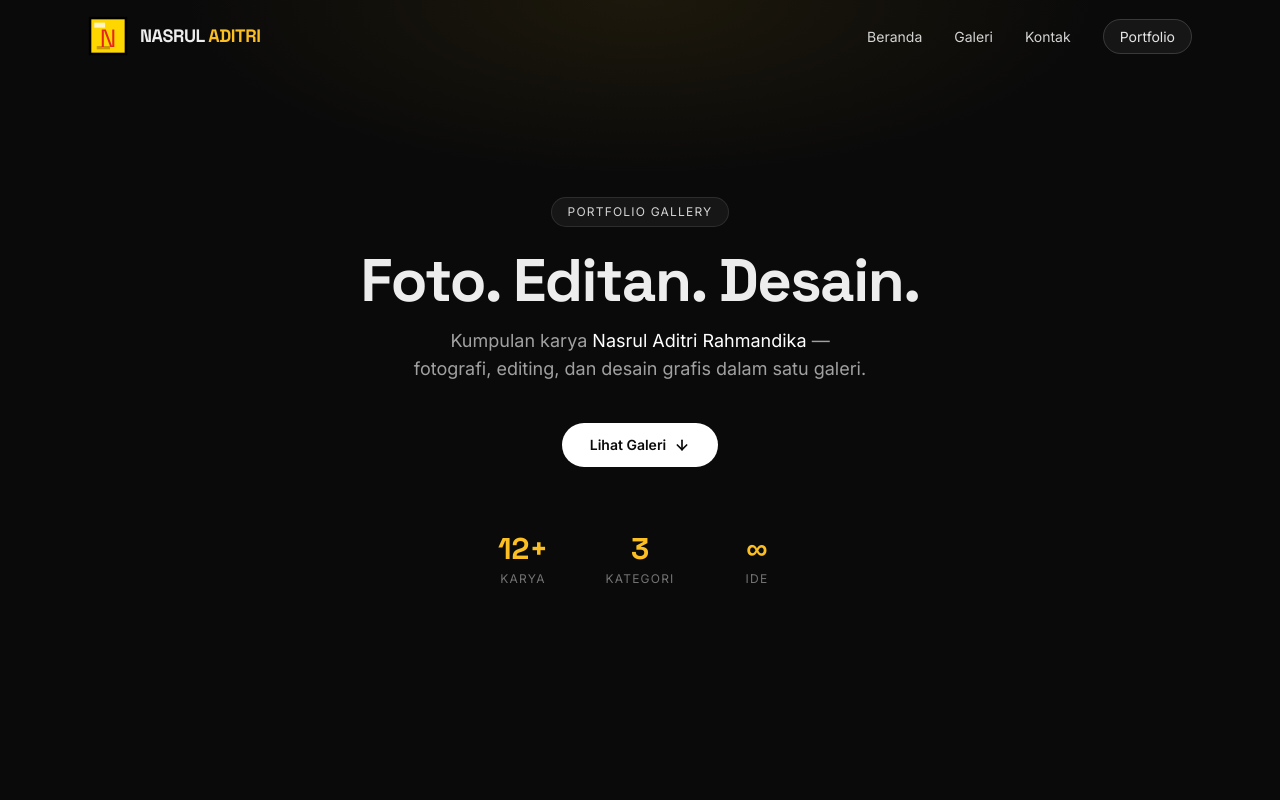
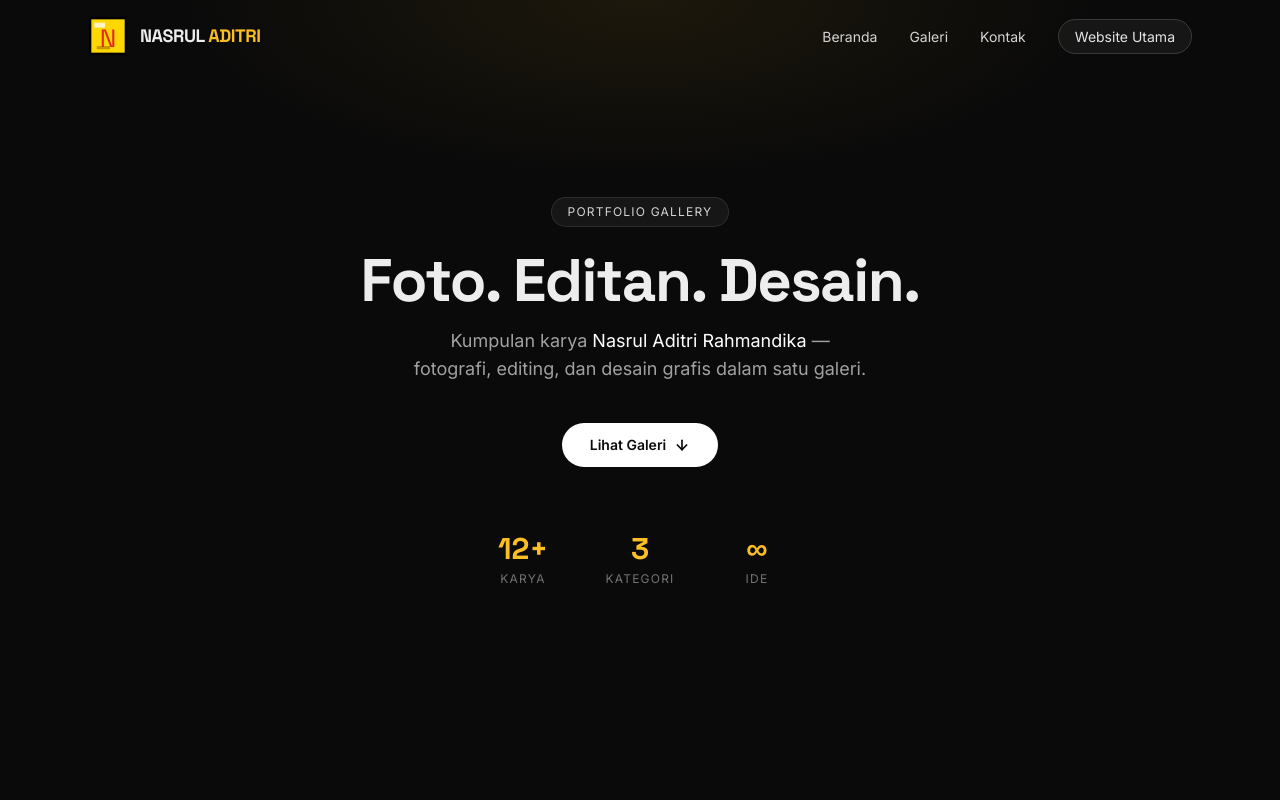
Before and after one commit to nasruladtri/gallery, a Next.js app: page / in a window 1280 px wide. Shown: the top 800 px of the page. Built offline with nearby package versions, Linux system fonts and the light colour scheme.

Commit message:
Ganti label Portfolio menjadi Website Utama di navbar dan footer

```diff
--- a/src/components/Footer.tsx
+++ b/src/components/Footer.tsx
@@ -49,7 +49,7 @@ export const Footer = () => (
                     rel="noopener noreferrer"
                     className="rounded-full border border-white/15 bg-white/5 px-5 py-2.5 text-sm text-neutral-200 hover:text-white hover:border-white/40 transition-colors"
                 >
-                    Lihat Portfolio →
+                    Lihat Website Utama →
                 </a>
             </div>
 
--- a/src/components/Navbar.tsx
+++ b/src/components/Navbar.tsx
@@ -54,7 +54,7 @@ export const Navbar = () => {
                             rel="noopener noreferrer"
                             className="rounded-full border border-white/15 bg-white/5 px-4 py-2 text-sm text-neutral-200 hover:text-white hover:border-white/40 transition-colors"
                         >
-                            Portfolio
+                            Website Utama
                         </a>
                     </li>
                 </ul>
@@ -65,7 +65,7 @@ export const Navbar = () => {
                         rel="noopener noreferrer"
                         className="rounded-full border border-white/15 bg-white/5 px-3 py-1.5 text-xs text-neutral-200 hover:text-white hover:border-white/40 transition-colors"
                     >
-                        Portfolio
+                        Website Utama
                     </a>
                     <a href="#galeri" className="text-sm text-neutral-300 hover:text-white transition-colors">
                         Galeri
```
